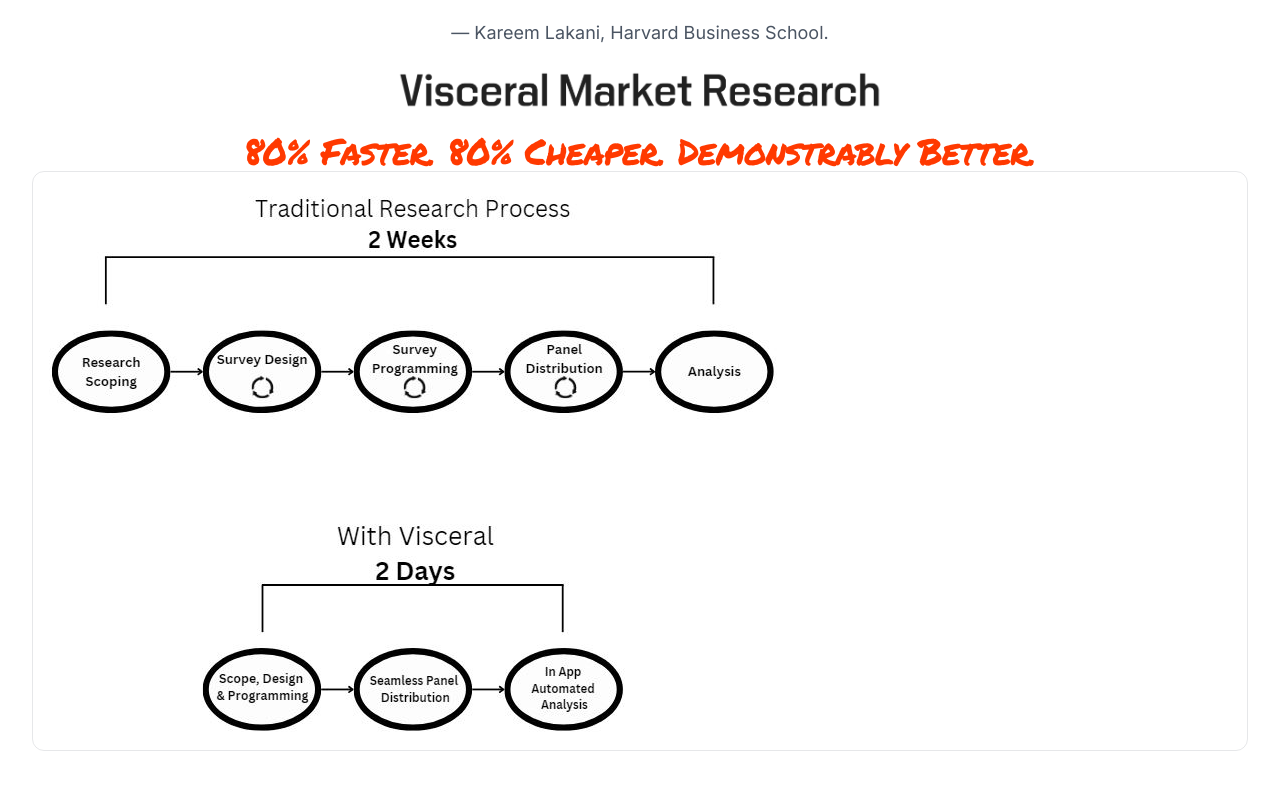
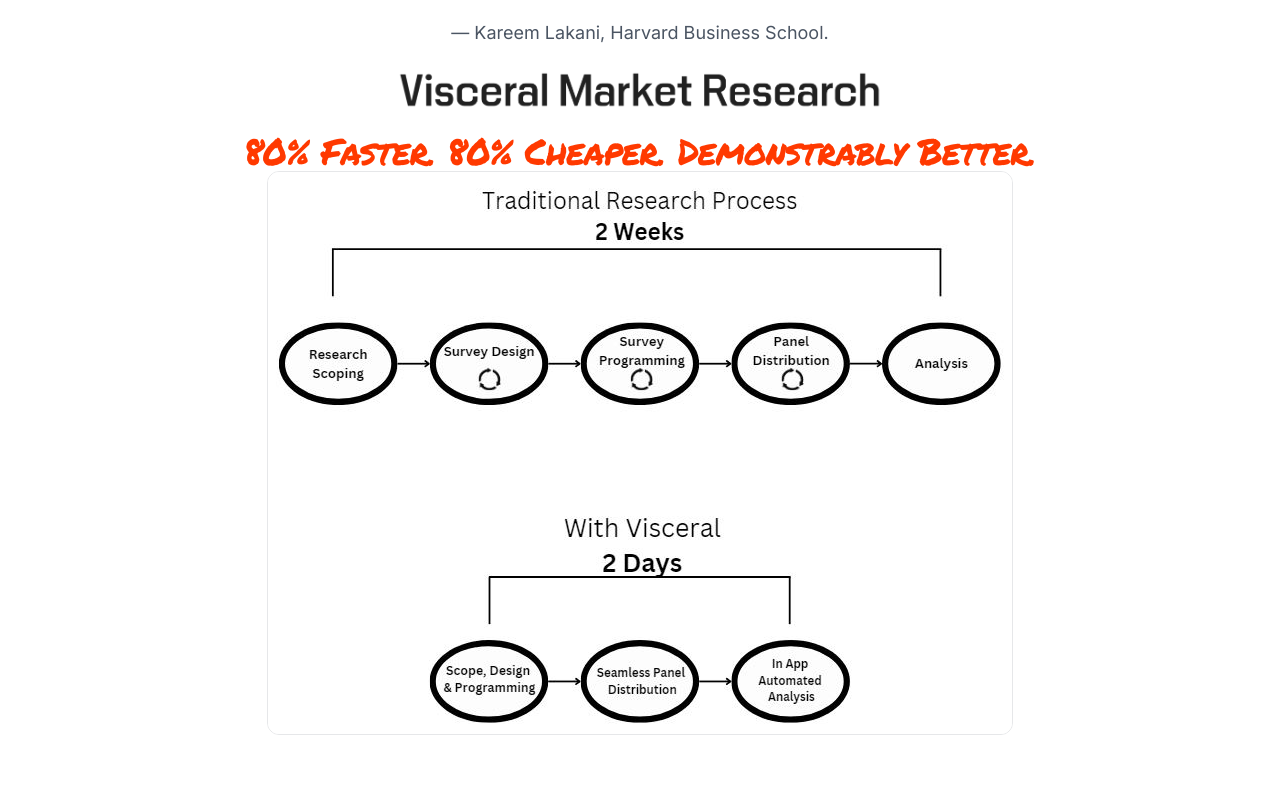
Before and after one commit to neeld3/VisceralMKT, a Next.js app: page / in a window 1280 px wide. Shown: the part 371-1160 px from the top of the page. Built offline with nearby package versions, Linux system fonts and the light colour scheme.

Commit message:
Update page.tsx

```diff
--- a/src/app/page.tsx
+++ b/src/app/page.tsx
@@ -59,14 +59,16 @@ export default function Home() {
                     80% Faster. 80% Cheaper. Demonstrably Better.
                   </p>
                 </div>
-                <div className="border border-gray-900/10 rounded-xl p-2">
+                <div className="flex justify-center items-center">
+                  <div className="border border-gray-900/10 rounded-xl overflow-hidden shadow-full">
                     <img
                       src="/chains.jpg"
                       alt="App screenshot"
                       width={744}
                       height={562}
-                    className="rounded-md shadow-full"
+                      className="rounded-md"
                     />
+                  </div>
                 </div>
               </div>
             </div>
```
Lines whose indentation alone changed are shown as unchanged.
